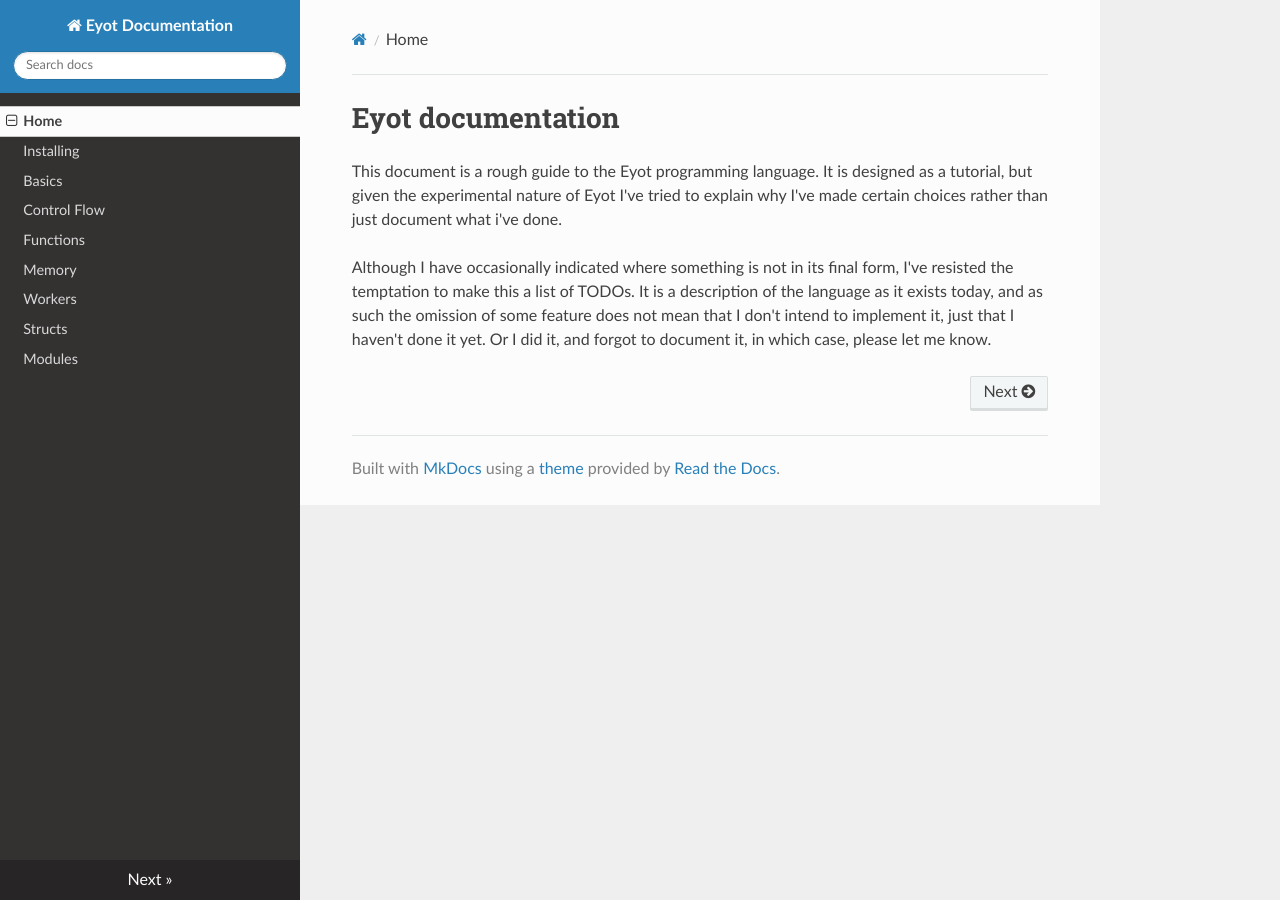
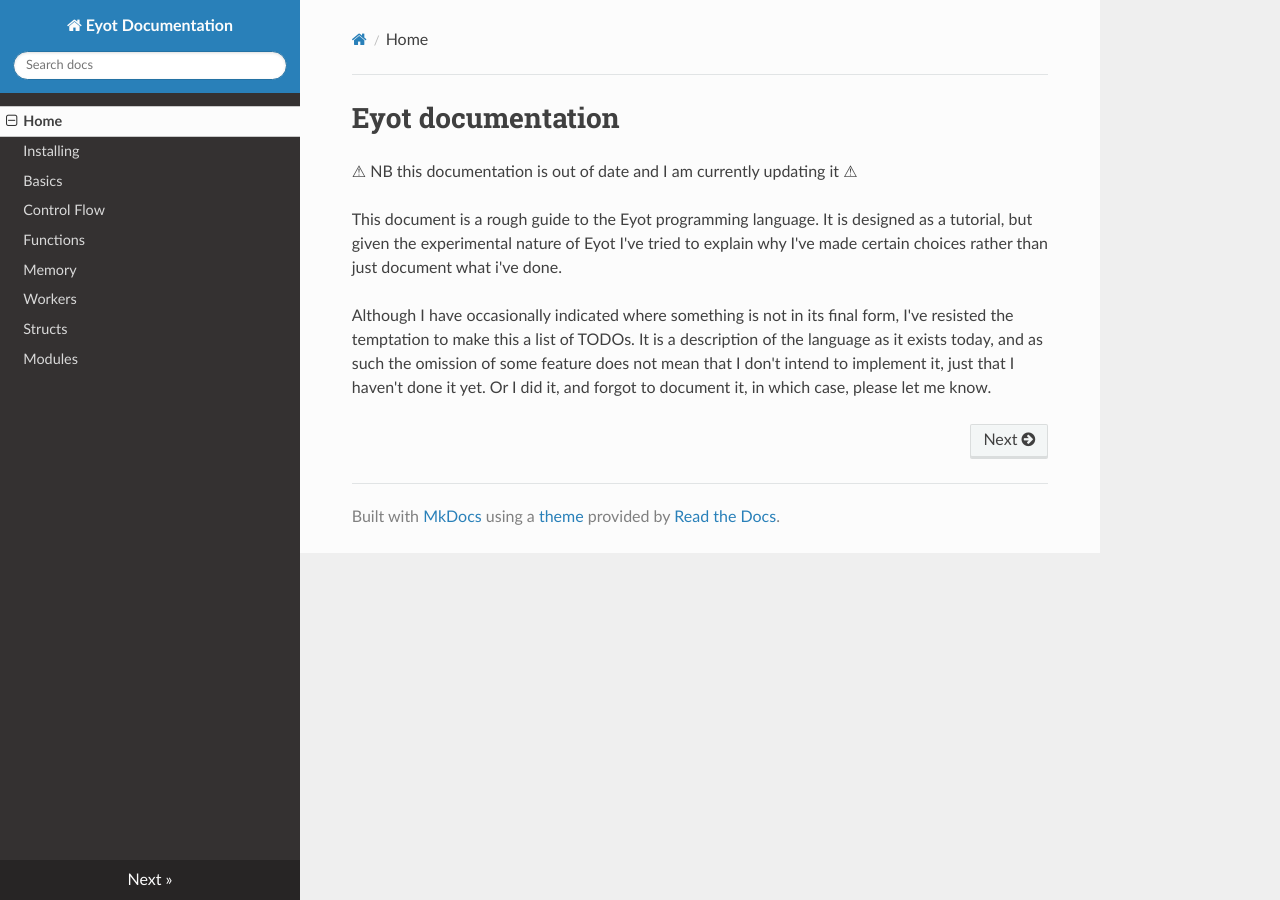
Before and after one commit to steeleduncan/eyot, an MkDocs documentation site: the page built from docs/docs/index.md, in a window 1280 px wide. Built offline with MkDocs 1.6.1, drawn with Linux system fonts in a browser that asks for light colours; nearby versions of some CDN libraries.

Commit message:
documentation warning

```diff
--- a/docs/docs/index.md
+++ b/docs/docs/index.md
@@ -1,4 +1,6 @@
 # Eyot documentation
+
+⚠ NB this documentation is out of date and I am currently updating it ⚠
 
 This document is a rough guide to the Eyot programming language.
 It is designed as a tutorial, but given the experimental nature of Eyot I've tried to explain why I've made certain choices rather than just document what i've done.
```
